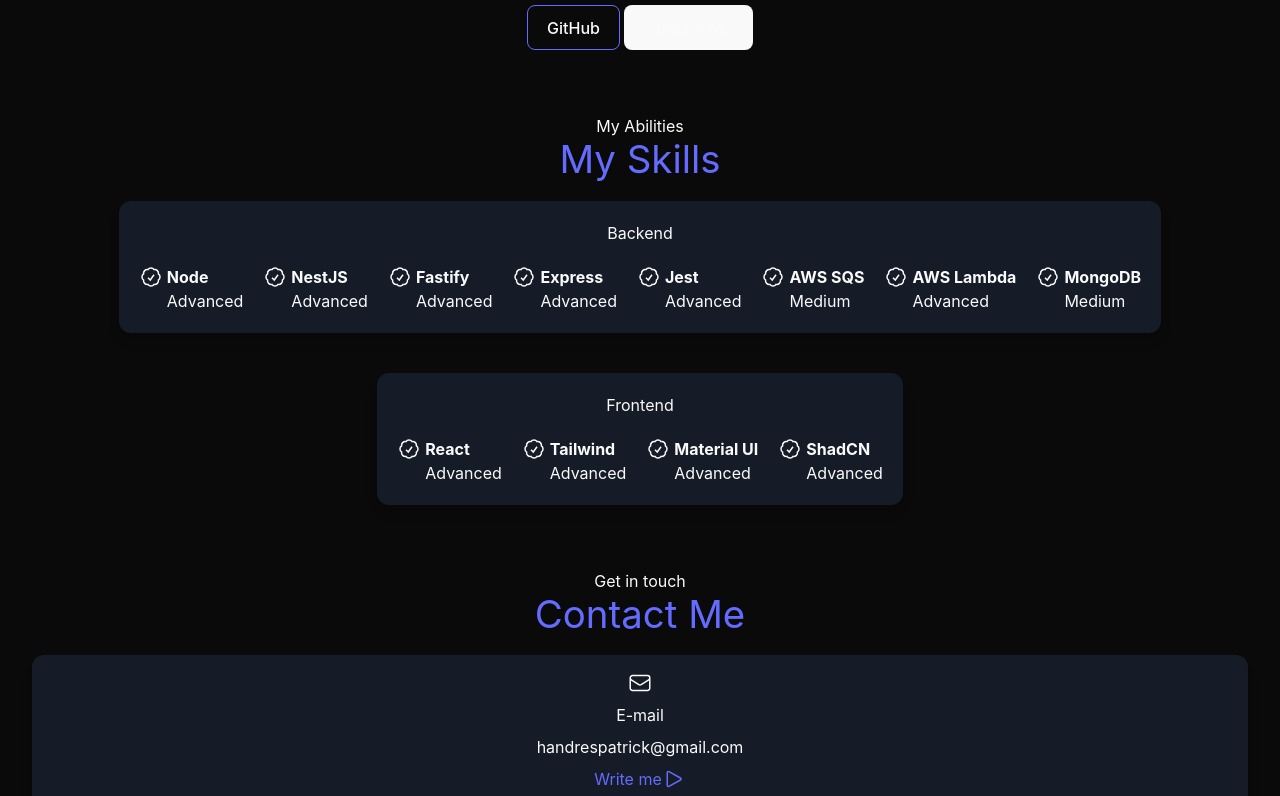
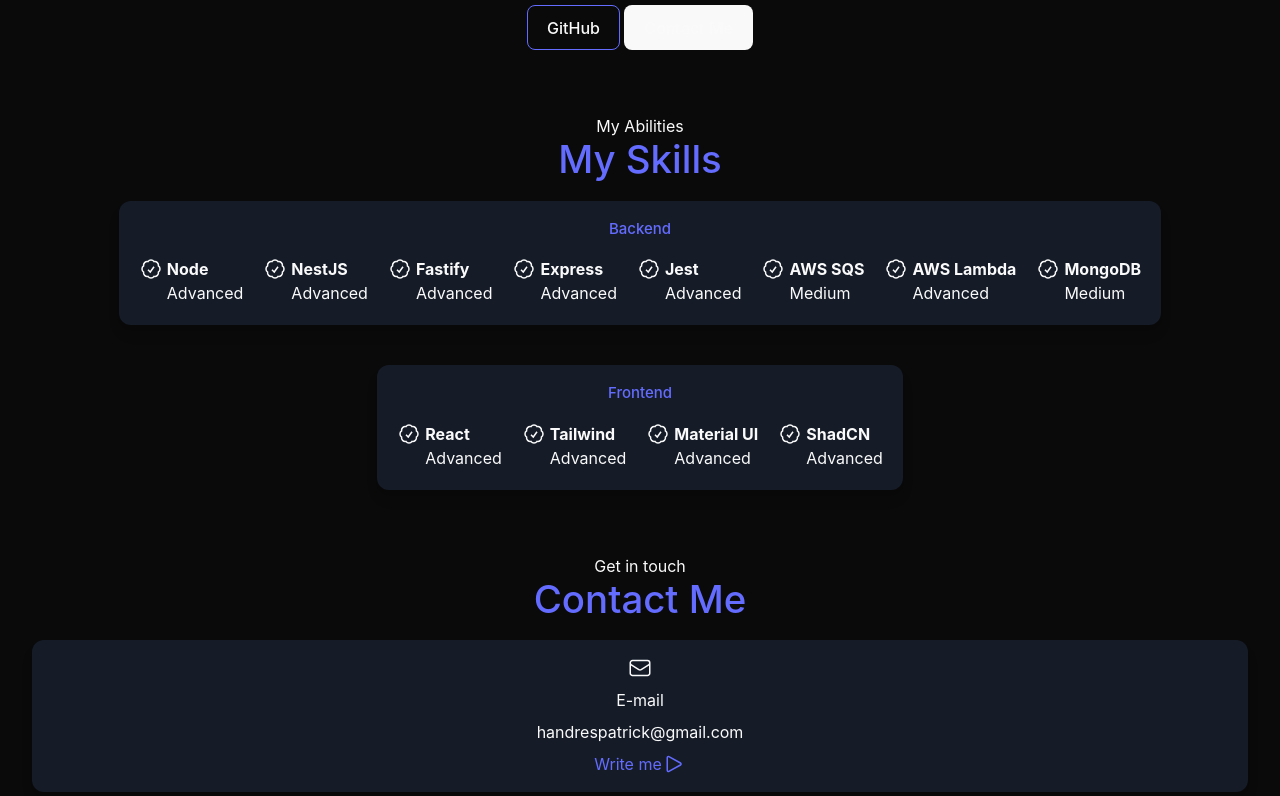
Before and after one commit to handrespatrick/personal-page, a React (Vite) app: page / in a window 1280 px wide. Shown: the part 1140-1936 px from the top of the page. Built offline with nearby package versions, Linux system fonts and the light colour scheme.

Commit message:
chore: add transition to index css

```diff
--- a/src/index.css
+++ b/src/index.css
@@ -21,7 +21,10 @@
   margin: 0;
   min-width: 320px;
   min-height: 100vh;
-  transition-duration: 0.4s;
+  transition:
+    0.4s,
+    opacity 2.5s cubic-bezier(0.5, 0, 0, 1) 0.1s,
+    transform 2.5s cubic-bezier(0.5, 0, 0, 1) 0.1s;
 }
 
 h1 {
@@ -32,6 +35,14 @@
 
 h2 {
   font-size: 2.4em;
+  font-weight: 500;
+  line-height: 1.1;
+  color: #646cff;
+}
+
+h3 {
+  font-size: 0.938em;
+  font-weight: 500;
   line-height: 1.1;
   color: #646cff;
 }
```
